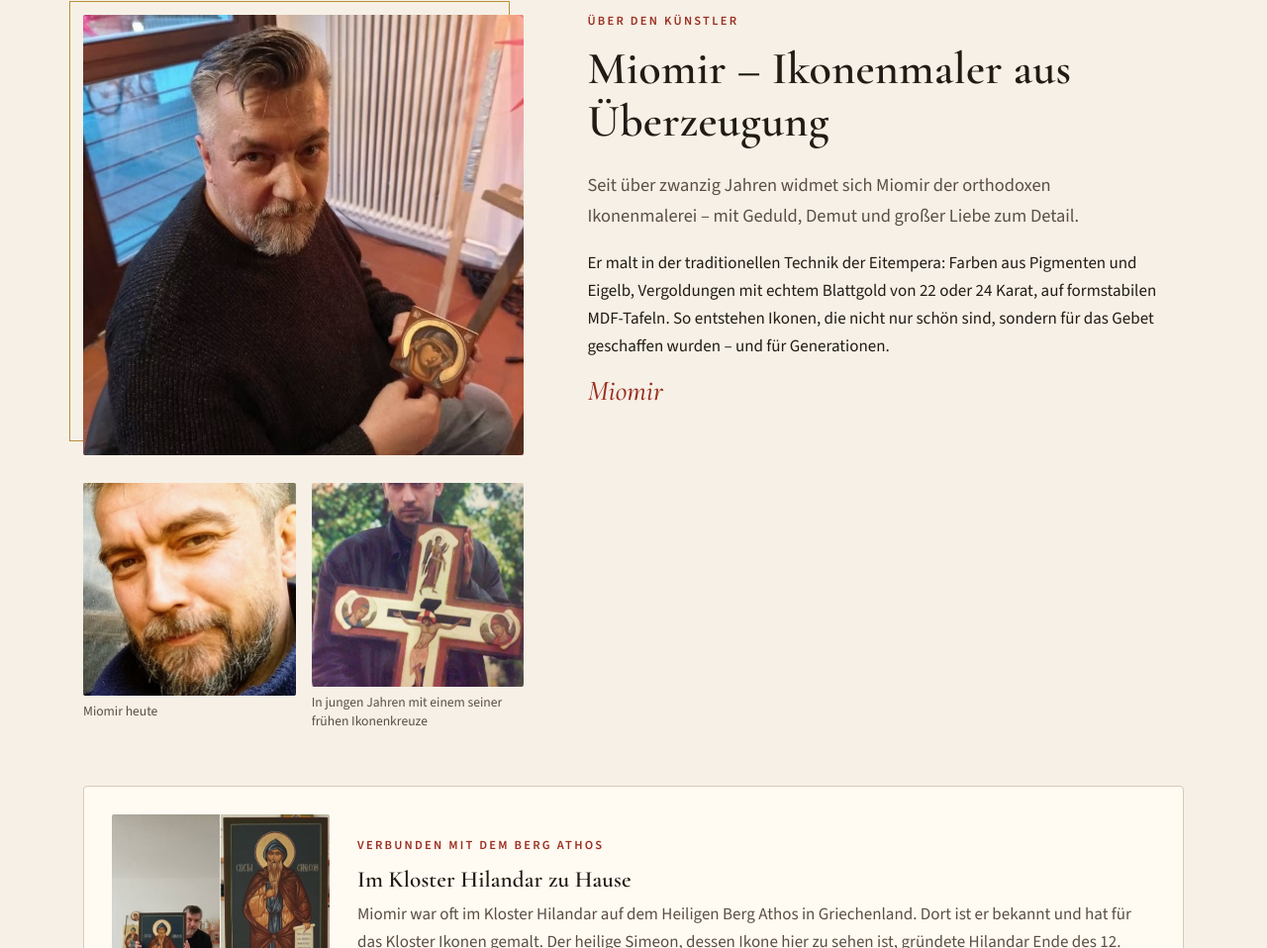
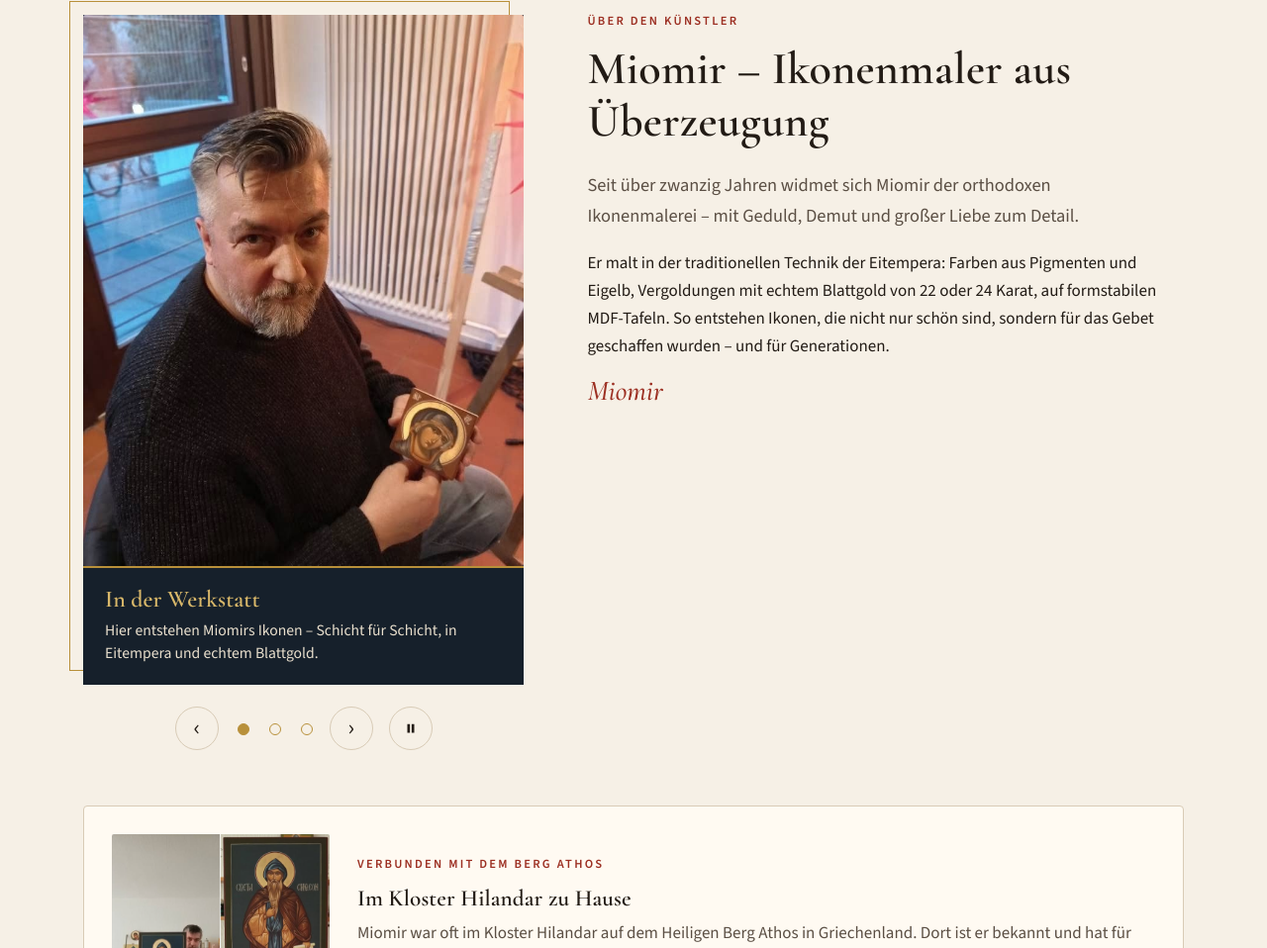
Before and after one commit to appworkshopdb/ikonenatelier-miomir, a plain HTML site: page index.html in a window 1280 px wide. Shown: the part 4979-5937 px from the top of the page at 99% size. Drawn offline with nearby package versions, Linux system fonts and the light colour scheme.

Commit message:
Künstlerbereich: Slideshow mit drei Fotos und kurzem Text je Bild
Co-Authored-By: Claude Opus 5.5 <noreply@anthropic.com>

```diff
--- a/index.html
+++ b/index.html
@@ -185,13 +185,30 @@
   <section id="kuenstler">
     <div class="wrap">
       <div class="artist-grid">
-        <div>
+        <div class="artist-slider" role="region" aria-roledescription="Bildergalerie" aria-label="Fotos von Miomir">
           <div class="artist-photo">
-            <img src="bilder/miomir-werkstatt.jpg" alt="Miomir in seiner Werkstatt mit einer kleinen Ikone der Gottesmutter in den Händen" width="736" height="1000" loading="lazy">
+            <figure class="slide is-active" aria-roledescription="Bild" aria-label="1 von 3">
+              <img src="bilder/miomir-werkstatt.jpg" alt="Miomir in seiner Werkstatt mit einer kleinen Ikone der Gottesmutter in den Händen" style="object-position:center 60%">
+              <figcaption><b>In der Werkstatt</b>Hier entstehen Miomirs Ikonen – Schicht für Schicht, in Eitempera und echtem Blattgold.</figcaption>
+            </figure>
+            <figure class="slide" aria-roledescription="Bild" aria-label="2 von 3">
+              <img src="bilder/miomir-frueh.jpg" alt="Miomir in jungen Jahren mit einem selbst gemalten Ikonenkreuz" loading="lazy" style="object-position:center 8%">
+              <figcaption><b>Die Anfänge</b>In jungen Jahren mit einem seiner ersten Ikonenkreuze.</figcaption>
+            </figure>
+            <figure class="slide" aria-roledescription="Bild" aria-label="3 von 3">
+              <img src="bilder/miomir.webp" alt="Porträtfoto von Miomir" loading="lazy" style="object-position:center 30%">
+              <figcaption><b>Miomir heute</b>Seit über zwanzig Jahren malt er orthodoxe Ikonen – mit Geduld und Liebe zum Detail.</figcaption>
+            </figure>
           </div>
-          <div class="artist-more">
-            <figure><img src="bilder/miomir.webp" alt="Porträtfoto von Miomir" loading="lazy"><figcaption>Miomir heute</figcaption></figure>
-            <figure><img src="bilder/miomir-frueh.jpg" alt="Miomir in jungen Jahren mit einem selbst gemalten Ikonenkreuz" width="206" height="206" loading="lazy"><figcaption>In jungen Jahren mit einem seiner frühen Ikonenkreuze</figcaption></figure>
+          <div class="slider-nav">
+            <button type="button" class="sl-prev" aria-label="Vorheriges Foto">‹</button>
+            <div class="sl-dots">
+              <button type="button" aria-label="Foto 1: In der Werkstatt" aria-current="true"></button>
+              <button type="button" aria-label="Foto 2: Die Anfänge"></button>
+              <button type="button" aria-label="Foto 3: Miomir heute"></button>
+            </div>
+            <button type="button" class="sl-next" aria-label="Nächstes Foto">›</button>
+            <button type="button" class="sl-pause" aria-label="Automatischen Wechsel anhalten" aria-pressed="false"><svg viewBox="0 0 16 16" width="14" height="14" aria-hidden="true"><path class="i-pause" d="M4 3h3v10H4zM9 3h3v10H9z"/><path class="i-play" d="M5 3l8 5-8 5z"/></svg></button>
           </div>
         </div>
         <div>
@@ -493,6 +510,61 @@
     form.style.display = 'none';
     const t = document.getElementById('thanks'); t.classList.add('show'); t.focus();
   });
+
+  // Künstler-Slideshow: wechselt alle 6 Sekunden, hält bei Maus/Fokus und auf Wunsch an
+  (() => {
+    const root = document.querySelector('.artist-slider');
+    if (!root) return;
+    const slides = [...root.querySelectorAll('.slide')];
+    const dots = [...root.querySelectorAll('.sl-dots button')];
+    const pauseBtn = root.querySelector('.sl-pause');
+    const reduceMotion = matchMedia('(prefers-reduced-motion: reduce)').matches;
+    let current = 0, timer = null, stopped = reduceMotion, hovering = false;
+
+    const show = i => {
+      current = (i + slides.length) % slides.length;
+      slides.forEach((s, n) => {
+        const on = n === current;
+        s.classList.toggle('is-active', on);
+        s.inert = !on;
+        s.setAttribute('aria-hidden', String(!on));
+      });
+      dots.forEach((d, n) => d.setAttribute('aria-current', String(n === current)));
+    };
+    const schedule = () => {
+      clearInterval(timer);
+      if (!stopped && !hovering && !document.hidden) timer = setInterval(() => show(current + 1), 6000);
+    };
+    const setStopped = v => {
+      stopped = v;
+      pauseBtn.setAttribute('aria-pressed', String(v));
+      pauseBtn.setAttribute('aria-label', v ? 'Automatischen Wechsel starten' : 'Automatischen Wechsel anhalten');
+      schedule();
+    };
+
+    root.querySelector('.sl-prev').addEventListener('click', () => { show(current - 1); schedule(); });
+    root.querySelector('.sl-next').addEventListener('click', () => { show(current + 1); schedule(); });
+    dots.forEach((d, n) => d.addEventListener('click', () => { show(n); schedule(); }));
+    pauseBtn.addEventListener('click', () => setStopped(!stopped));
+
+    const photo = root.querySelector('.artist-photo');
+    photo.addEventListener('mouseenter', () => { hovering = true; schedule(); });
+    photo.addEventListener('mouseleave', () => { hovering = false; schedule(); });
+    document.addEventListener('visibilitychange', schedule);
+
+    // Wischen auf dem Handy
+    let startX = null;
+    photo.addEventListener('touchstart', e => { startX = e.touches[0].clientX; }, { passive: true });
+    photo.addEventListener('touchend', e => {
+      if (startX === null) return;
+      const dx = e.changedTouches[0].clientX - startX;
+      if (Math.abs(dx) > 40) { show(current + (dx < 0 ? 1 : -1)); schedule(); }
+      startX = null;
+    });
+
+    show(0);
+    setStopped(stopped);
+  })();
 </script>
 </body>
 </html>
--- a/style.css
+++ b/style.css
@@ -173,18 +173,34 @@ nav.main .btn{padding:10px 18px;font-size:.92rem;opacity:1}
 .artist-photo img{border-radius:2px;filter:saturate(.92)}
 .artist-photo::before{content:"";position:absolute;inset:-14px 14px 14px -14px;border:1px solid var(--gold);z-index:-1}
 .artist-photo{isolation:isolate}
-.artist-photo img{width:100%;height:auto;aspect-ratio:1/1;object-fit:cover;object-position:center 70%}
 .artist-grid{align-items:start}
-.artist-more{display:grid;grid-template-columns:1fr 1fr;gap:16px;margin-top:28px}
-.artist-more figure{margin:0}
-.artist-more img{width:100%;aspect-ratio:1/1;object-fit:cover;border-radius:2px}
-.artist-more figcaption{font-size:.85rem;color:var(--ink-soft);margin-top:6px;line-height:1.4}
+/* Künstler-Slideshow */
+.artist-photo{display:grid;background:var(--night)}
+.artist-photo .slide{grid-area:1/1;margin:0;display:flex;flex-direction:column;opacity:0;visibility:hidden;transition:opacity .9s ease,visibility 0s .9s}
+.artist-photo .slide.is-active{opacity:1;visibility:visible;transition:opacity .9s ease}
+.artist-photo .slide img{width:100%;height:auto;aspect-ratio:4/5;object-fit:cover}
+.artist-photo figcaption{flex:1;padding:18px 22px 20px;color:#e9dfcd;font-size:.98rem;line-height:1.5;background:var(--night);border-top:2px solid var(--gold)}
+.artist-photo figcaption b{display:block;font:600 1.5rem/1.2 var(--serif);color:var(--gold-light);margin-bottom:4px}
+.slider-nav{display:flex;align-items:center;justify-content:center;gap:10px;margin-top:22px}
+.slider-nav button{border:0;background:none;cursor:pointer;color:var(--ink);font:inherit}
+.sl-prev,.sl-next,.sl-pause{width:44px;height:44px;border-radius:50%;border:1px solid var(--line)!important;font-size:1.5rem!important;line-height:1;display:grid;place-items:center;transition:border-color .2s,color .2s}
+.sl-pause{margin-left:6px}
+.sl-pause svg{fill:currentColor}
+.sl-pause .i-play,.sl-pause[aria-pressed="true"] .i-pause{display:none}
+.sl-pause[aria-pressed="true"] .i-play{display:inline}
+.sl-prev:hover,.sl-next:hover,.sl-pause:hover{border-color:var(--gold)!important;color:var(--cinnabar)}
+.sl-dots{display:flex;gap:4px}
+.sl-dots button{width:28px;height:44px;position:relative}
+.sl-dots button::after{content:"";position:absolute;left:50%;top:50%;width:10px;height:10px;margin:-5px 0 0 -5px;border-radius:50%;border:1px solid var(--gold);transition:background .2s}
+.sl-dots button[aria-current="true"]::after{background:var(--gold)}
+.slider-nav button:focus-visible{outline:2px solid var(--cinnabar);outline-offset:2px}
+@media (max-width:600px){.artist-photo figcaption{padding:14px 16px 16px;font-size:.92rem}.artist-photo figcaption b{font-size:1.3rem}}
 .signature{font:italic 500 1.8rem/1 var(--serif);color:var(--cinnabar);margin-top:8px}
 .hilandar{display:grid;grid-template-columns:auto 1fr;gap:28px;align-items:center;margin-top:56px;padding:28px;background:#fffaf2;border:1px solid var(--line);border-radius:var(--radius)}
 .hilandar img{width:220px;border-radius:2px}
 .hilandar h3{margin-bottom:.3em}
 .hilandar p{margin:0;color:var(--ink-soft)}
-@media (max-width:900px){.artist-grid{grid-template-columns:1fr;gap:48px}.artist-photo{max-width:460px}}
+@media (max-width:900px){.artist-grid{grid-template-columns:1fr;gap:48px}.artist-slider{max-width:460px}}
 @media (max-width:640px){.hilandar{grid-template-columns:1fr}.hilandar img{width:100%}}
 
 /* Process + form */
```
